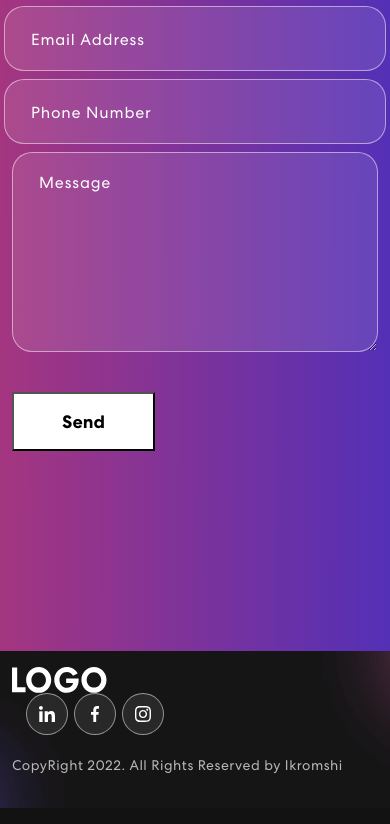
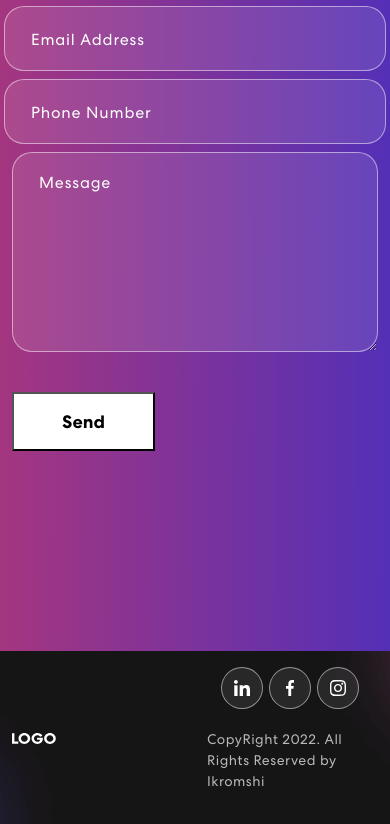
Before and after one commit to ikromshi/portfolio, a React (Create React App) app: page / in a window 390 px wide. Shown: the part 3949-4773 px from the top of the page. Built offline with nearby package versions, Linux system fonts and the light colour scheme.

Commit message:
mobile compatible

```diff
--- a/src/components/Banner/Banner.tsx
+++ b/src/components/Banner/Banner.tsx
@@ -7,7 +7,7 @@ import "./Banner.css";
 export const Banner = () => {
   const [loopNum, setLoopNum] = useState(0);
   const [isDeleting, setIsDeleting] = useState(false);
-  const wordsToRotate = ["Web Developer.", "CS Sophomore.", "React Developer."];
+  const wordsToRotate = ["Web Developer.", "Sophomore in CS.", "React Developer."];
   const [text, setText] = useState("");
   const [delta, setDelta] = useState(300 - Math.random()*100)
   const period = 2000;
--- a/src/components/Footer/Footer.tsx
+++ b/src/components/Footer/Footer.tsx
@@ -10,10 +10,10 @@ export const Footer = () => {
     <footer className="footer">
       <Container>
         <Row className="align-items-center">
-        <Col sm={6}>
+        <Col xm={6}>
           <img src={logo} alt="logo" />
         </Col>
-        <Col sm={6} className="text-cente text-sm-end">
+        <Col xm={6} className="text-cente text-sm-end">
           <div className="social-icon">
             <a href=""><img src={NavIcon1} alt="" /></a>
             <a href=""><img src={NavIcon2} alt="" /></a>
```
